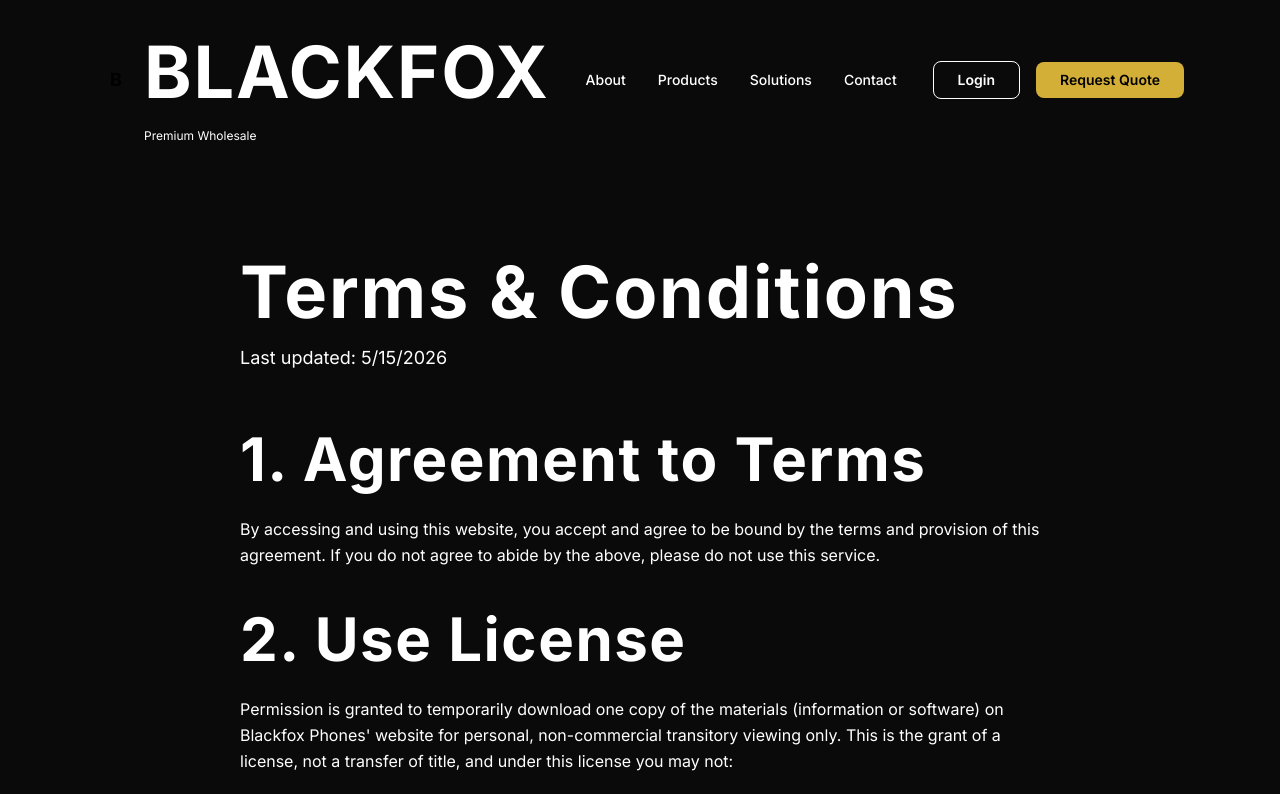
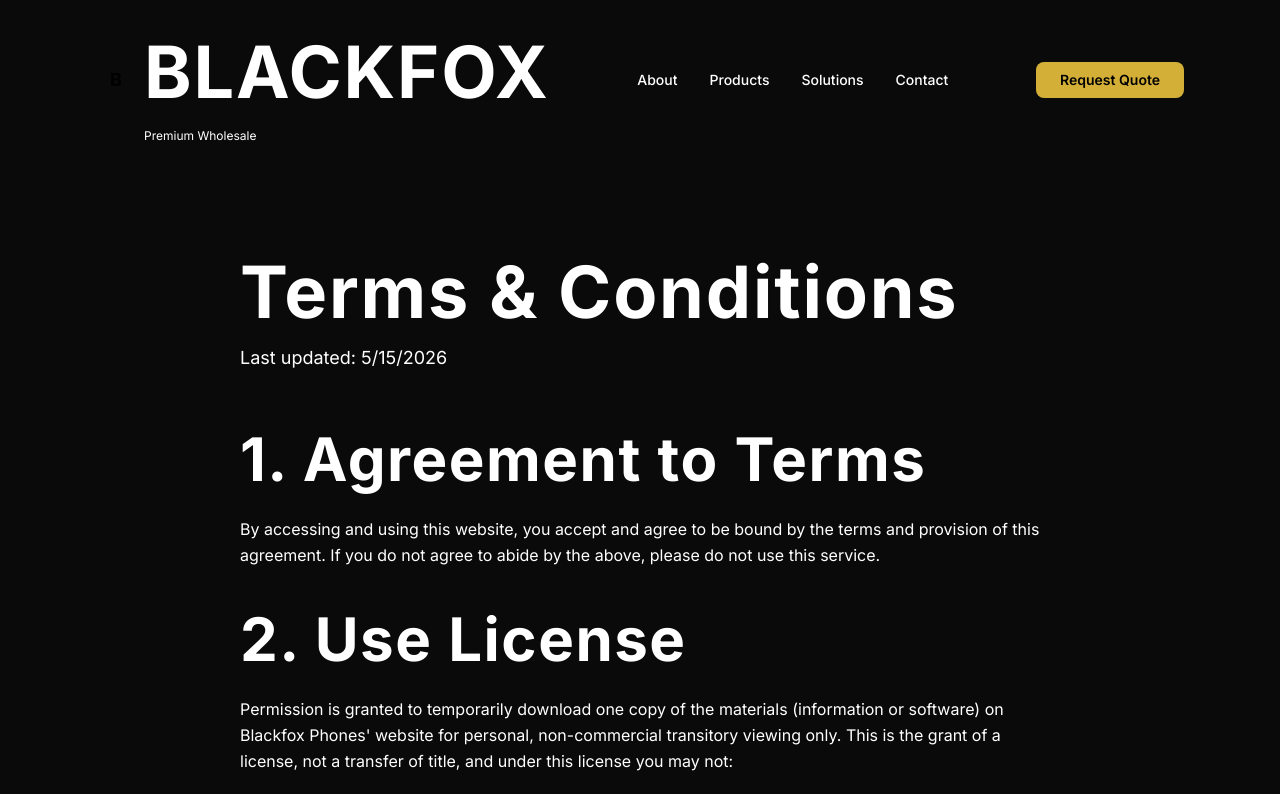
Before and after one commit to seenumehta/blackfoxphones, a Next.js app: page /terms in a window 1280 px wide. Shown: the top 794 px of the page. Built offline with nearby package versions, Linux system fonts and the light colour scheme.

Commit message:
Remove login button from header navigation

```diff
--- a/src/components/Header.tsx
+++ b/src/components/Header.tsx
@@ -69,14 +69,6 @@
             initial={{ opacity: 0, x: 20 }}
             animate={{ opacity: 1, x: 0 }}
             transition={{ duration: 0.6 }}
-            className="px-6 py-2 text-white border border-gold rounded-lg hover:bg-gold/10 transition-all duration-300 text-sm font-semibold"
-          >
-            Login
-          </motion.button>
-          <motion.button
-            initial={{ opacity: 0, x: 20 }}
-            animate={{ opacity: 1, x: 0 }}
-            transition={{ duration: 0.6, delay: 0.1 }}
             style={{ backgroundColor: '#d4af37', color: '#000000' }}
             className="px-6 py-2 rounded-lg hover:shadow-lg hover:shadow-gold/40 transition-all duration-300 text-sm font-semibold"
           >
@@ -127,9 +119,6 @@
             </a>
           ))}
           <div className="pt-4 space-y-2 border-t border-gold/20">
-            <button className="w-full px-4 py-2 text-white border border-gold rounded-lg hover:bg-gold/10 transition-all text-sm font-semibold">
-              Login
-            </button>
             <button style={{ backgroundColor: '#d4af37', color: '#000000' }} className="w-full px-4 py-2 rounded-lg hover:shadow-lg hover:shadow-gold/40 transition-all text-sm font-semibold">
               Request Quote
             </button>
```
